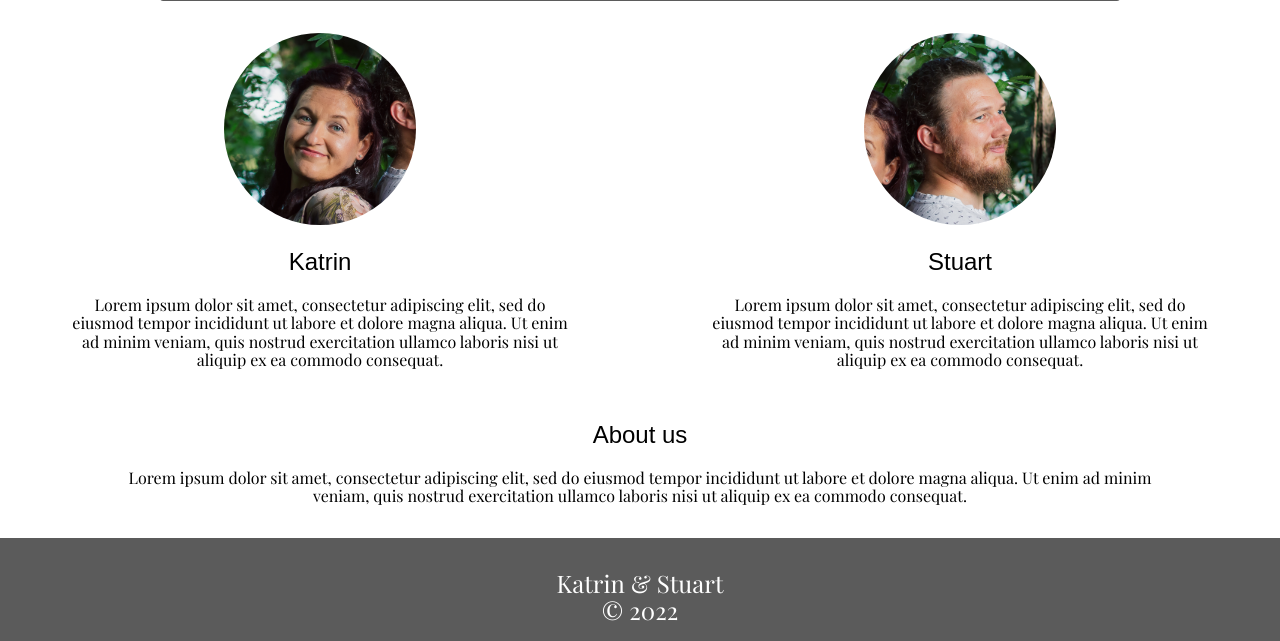
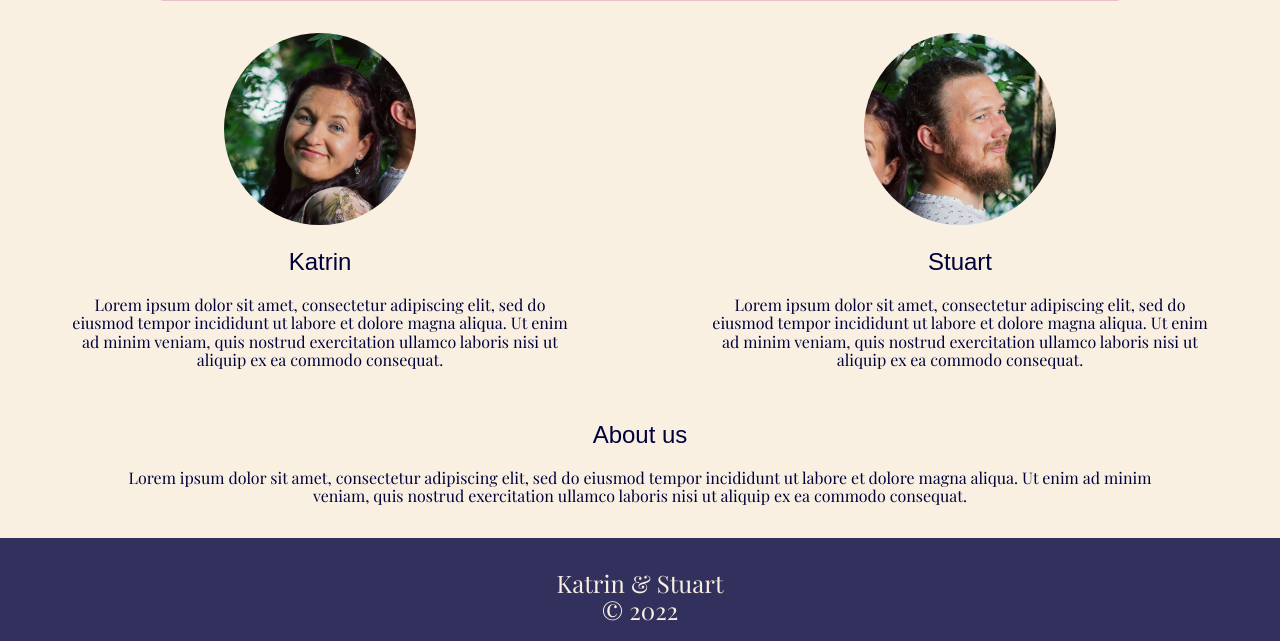
Before and after one commit to solpyro/wedding, a PHP site: page / in a window 1280 px wide. Shown: the part 483-1124 px from the top of the page. Run offline with PHP 8.4, Linux system fonts and the light colour scheme; some libraries are stand-ins or nearby versions; some web fonts are replaced.

Commit message:
Apply colour scheme

```diff
--- a/css/colors.css
+++ b/css/colors.css
@@ -1,9 +1,20 @@
 :root {
-    --main-background: #fff;
-    --secondary-background: #999;
-    --menu-background: #ccc;
-    --panel-background: rgba(51,51,51,0.8);
+    --old-lace: rgb(249, 240, 226);
+    --cameo-pink: rgb(232, 190, 201);
+    --royal-blue-dark: rgb(0, 1, 59);
 
-    --main-text: #000;
-    --secondary-text: #000;
+    --cameo-pink-90: rgb(232, 190, 201, 0.9);
+    --cameo-pink-30: rgb(232, 190, 201, 0.3);
+    --royal-blue-dark-80: rgba(0, 1, 59, 0.8);
+
+    --main-background: var(--old-lace);
+    --secondary-background: var(--old-lace);
+    --menu-background: var(--royal-blue-dark);
+    --menu-background-hover: var(--cameo-pink-30);
+    --panel-background: var(--cameo-pink-90);
+    --footer-background: var(--royal-blue-dark-80);
+
+    --main-text: var(--royal-blue-dark);
+    --menu-text: var(--old-lace);
+    --secondary-text: var(--royal-blue-dark);
 }
--- a/css/countdown.css
+++ b/css/countdown.css
@@ -10,7 +10,6 @@
     .countdown {
         font-size: 2rem;
         background-color: var(--panel-background);
-        color: var(--main-background);
         padding: 1.2rem 0 1.6rem;
     }
 }
--- a/css/footer.css
+++ b/css/footer.css
@@ -1,6 +1,6 @@
 .footer {
-    background-color: var(--panel-background);
-    color: var(--main-background);
+    background-color: var(--footer-background);
+    color: var(--menu-text);
     text-align: center;
     margin-top: 2rem;
     padding: 2rem 0 1rem;
--- a/css/menu.css
+++ b/css/menu.css
@@ -70,6 +70,14 @@ body {
     height: 14rem;
 }
 
+.pure-menu-heading,
+.menu-items .pure-menu-link {
+    color: var(--menu-text)
+}
+.menu-items .pure-menu-link:hover {
+    background-color: var(--menu-background-hover)
+}
+
 @media (min-width: 48rem) {  /* 768px */
     body {
         padding-top: 2.1rem;
```
